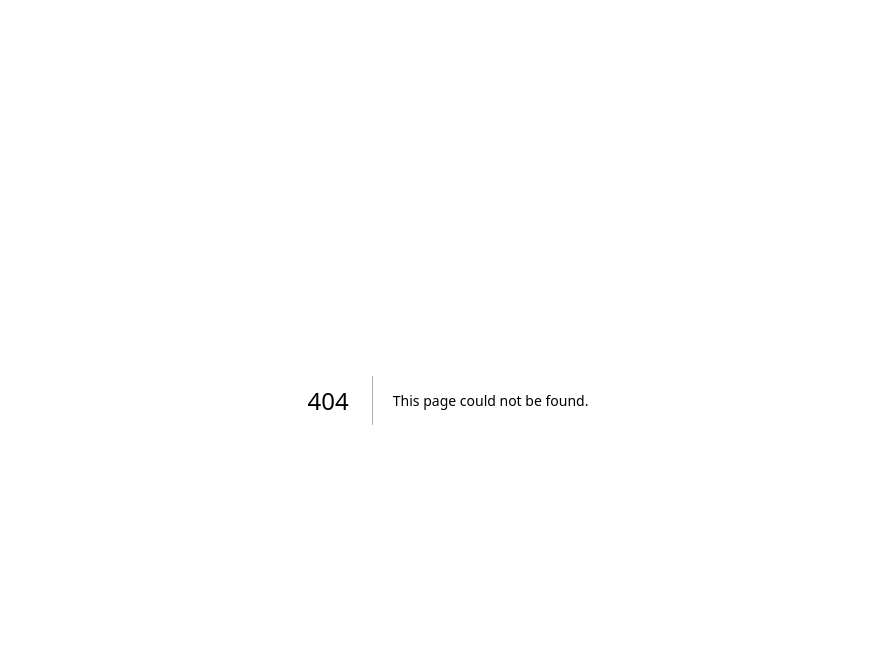
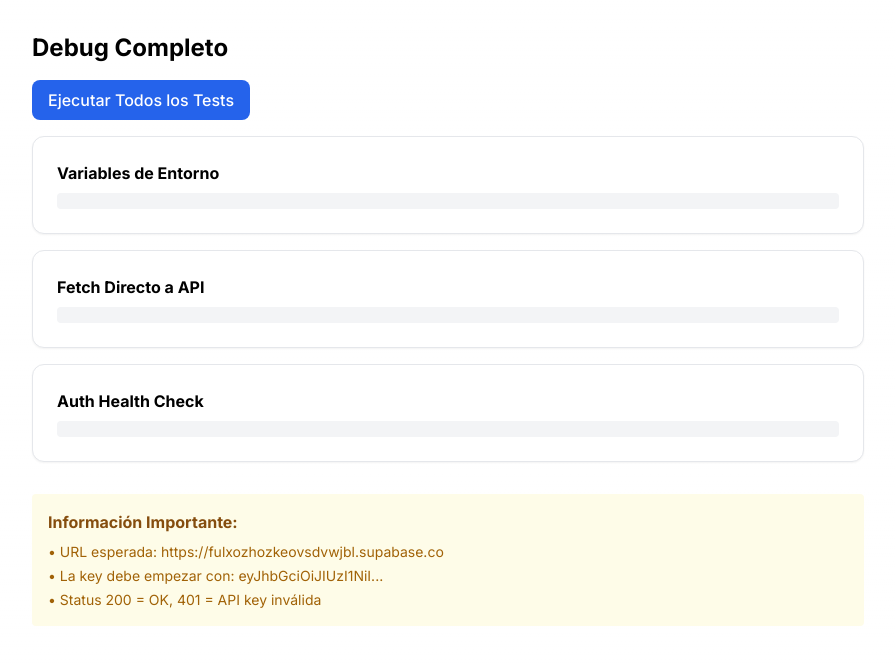
Before and after one commit to hulk84/HealthAI-Saas, a Next.js app: page /debug in a window 1280 px wide. Before the commit this address had no page. Shown: the top 664 px of the page, without its empty margins (192-1087 px from the left). Built offline with nearby package versions, Linux system fonts and the light colour scheme.

Commit message:
Add comprehensive debug page and remove old test pages

```diff
--- a/src/app/api-test/page.tsx
+++ /dev/null
@@ -1,16 +0,0 @@
-'use client'
-
-export default function ApiTestPage() {
-  return (
-    <div className="p-8">
-      <h1 className="text-2xl font-bold mb-4">Test de Variables de Entorno</h1>
-      <div className="space-y-2">
-        <p><strong>SUPABASE_URL:</strong> {process.env.NEXT_PUBLIC_SUPABASE_URL || 'NO DEFINIDA'}</p>
-        <p><strong>SUPABASE_ANON_KEY:</strong> {process.env.NEXT_PUBLIC_SUPABASE_ANON_KEY ? '✅ Definida' : '❌ NO DEFINIDA'}</p>
-        <p className="text-sm text-gray-600 mt-4">
-          URL esperada: https://fulxozhozkeovsdvwjbl.supabase.co
-        </p>
-      </div>
-    </div>
-  )
-}
--- /dev/null
+++ b/src/app/debug/page.tsx
@@ -0,0 +1,93 @@
+'use client'
+
+import { useState } from 'react'
+
+export default function DebugPage() {
+  const [results, setResults] = useState<any>({})
+
+  const runTests = async () => {
+    const tests: any = {}
+
+    // Test 1: Variables de entorno
+    tests.env = {
+      url: process.env.NEXT_PUBLIC_SUPABASE_URL,
+      hasKey: !!process.env.NEXT_PUBLIC_SUPABASE_ANON_KEY,
+      keyStart: process.env.NEXT_PUBLIC_SUPABASE_ANON_KEY?.substring(0, 20)
+    }
+
+    // Test 2: Fetch directo
+    try {
+      const response = await fetch('https://fulxozhozkeovsdvwjbl.supabase.co/rest/v1/', {
+        headers: {
+          'apikey': 'eyJhbGciOiJIUzI1NiIsInR5cCI6IkpXVCJ9.eyJpc3MiOiJzdXBhYmFzZSIsInJlZiI6ImZ1bHhvemhvemtlb3ZzZHZ3amJsIiwicm9sZSI6ImFub24iLCJpYXQiOjE3NTIwOTM4MjQsImV4cCI6MjA2NzY2OTgyNH0.UWsV9DGCE-_pYRO_N2sdohmP5aAdFFl_BFdCnU_jvZE'
+        }
+      })
+      tests.directFetch = {
+        status: response.status,
+        ok: response.ok,
+        statusText: response.statusText
+      }
+    } catch (err: any) {
+      tests.directFetch = { error: err.message }
+    }
+
+    // Test 3: Auth endpoint
+    try {
+      const authResponse = await fetch('https://fulxozhozkeovsdvwjbl.supabase.co/auth/v1/health', {
+        headers: {
+          'apikey': 'eyJhbGciOiJIUzI1NiIsInR5cCI6IkpXVCJ9.eyJpc3MiOiJzdXBhYmFzZSIsInJlZiI6ImZ1bHhvemhvemtlb3ZzZHZ3amJsIiwicm9sZSI6ImFub24iLCJpYXQiOjE3NTIwOTM4MjQsImV4cCI6MjA2NzY2OTgyNH0.UWsV9DGCE-_pYRO_N2sdohmP5aAdFFl_BFdCnU_jvZE'
+        }
+      })
+      tests.authHealth = {
+        status: authResponse.status,
+        ok: authResponse.ok
+      }
+    } catch (err: any) {
+      tests.authHealth = { error: err.message }
+    }
+
+    setResults(tests)
+  }
+
+  return (
+    <div className="p-8 max-w-4xl mx-auto">
+      <h1 className="text-2xl font-bold mb-4">Debug Completo</h1>
+
+      <button onClick={runTests} className="btn-primary mb-4">
+        Ejecutar Todos los Tests
+      </button>
+
+      <div className="space-y-4">
+        <div className="card">
+          <h2 className="font-bold mb-2">Variables de Entorno</h2>
+          <pre className="text-sm bg-gray-100 p-2 rounded overflow-auto">
+            {JSON.stringify(results.env, null, 2)}
+          </pre>
+        </div>
+
+        <div className="card">
+          <h2 className="font-bold mb-2">Fetch Directo a API</h2>
+          <pre className="text-sm bg-gray-100 p-2 rounded overflow-auto">
+            {JSON.stringify(results.directFetch, null, 2)}
+          </pre>
+        </div>
+
+        <div className="card">
+          <h2 className="font-bold mb-2">Auth Health Check</h2>
+          <pre className="text-sm bg-gray-100 p-2 rounded overflow-auto">
+            {JSON.stringify(results.authHealth, null, 2)}
+          </pre>
+        </div>
+      </div>
+
+      <div className="mt-8 p-4 bg-yellow-50 rounded">
+        <h3 className="font-bold text-yellow-800">Información Importante:</h3>
+        <ul className="text-sm text-yellow-700 mt-2 space-y-1">
+          <li>• URL esperada: https://fulxozhozkeovsdvwjbl.supabase.co</li>
+          <li>• La key debe empezar con: eyJhbGciOiJIUzI1NiI...</li>
+          <li>• Status 200 = OK, 401 = API key inválida</li>
+        </ul>
+      </div>
+    </div>
+  )
+}
--- a/src/app/direct-test/page.tsx
+++ /dev/null
@@ -1,58 +0,0 @@
-'use client'
-
-import { useState } from 'react'
-
-export default function DirectTestPage() {
-  const [result, setResult] = useState<any>(null)
-  const [loading, setLoading] = useState(false)
-
-  const testDirect = async () => {
-    setLoading(true)
-    try {
-      // Test directo sin usar el cliente de Supabase
-      const response = await fetch(
-        'https://fulxozhozkeovsdvwjbl.supabase.co/rest/v1/profiles?select=*&limit=1',
-        {
-          headers: {
-            'apikey': 'eyJhbGciOiJIUzI1NiIsInR5cCI6IkpXVCJ9.eyJpc3MiOiJzdXBhYmFzZSIsInJlZiI6ImZ1bHhvemhvemtlb3ZzZHZ3amJsIiwicm9sZSI6ImFub24iLCJpYXQiOjE3NTIwOTM4MjQsImV4cCI6MjA2NzY2OTgyNH0.UWsV9DGCE-_pYRO_N2sdohmP5aAdFFl_BFdCnU_jvZE',
-            'Authorization': 'Bearer eyJhbGciOiJIUzI1NiIsInR5cCI6IkpXVCJ9.eyJpc3MiOiJzdXBhYmFzZSIsInJlZiI6ImZ1bHhvemhvemtlb3ZzZHZ3amJsIiwicm9sZSI6ImFub24iLCJpYXQiOjE3NTIwOTM4MjQsImV4cCI6MjA2NzY2OTgyNH0.UWsV9DGCE-_pYRO_N2sdohmP5aAdFFl_BFdCnU_jvZE',
-            'Content-Type': 'application/json',
-            'Prefer': 'return=minimal'
-          }
-        }
-      )
-
-      const text = await response.text()
-      setResult({
-        status: response.status,
-        statusText: response.statusText,
-        body: text
-      })
-    } catch (err: any) {
-      setResult({
-        error: err.message
-      })
-    }
-    setLoading(false)
-  }
-
-  return (
-    <div className="p-8">
-      <h1 className="text-2xl font-bold mb-4">Test Directo de API</h1>
-
-      <button
-        onClick={testDirect}
-        disabled={loading}
-        className="btn-primary mb-4"
-      >
-        Test Directo
-      </button>
-
-      {result && (
-        <pre className="bg-gray-100 p-4 rounded overflow-auto">
-          {JSON.stringify(result, null, 2)}
-        </pre>
-      )}
-    </div>
-  )
-}
--- a/src/app/supabase-test/page.tsx
+++ /dev/null
@@ -1,80 +0,0 @@
-'use client'
-
-import { useState } from 'react'
-import { createClient } from '@/lib/supabase/client'
-
-export default function SupabaseTestPage() {
-  const [result, setResult] = useState<string>('No probado')
-  const [loading, setLoading] = useState(false)
-
-  const testConnection = async () => {
-    setLoading(true)
-    try {
-      const supabase = createClient()
-
-      // Test 1: Verificar conexión
-      const { data, error } = await supabase.from('profiles').select('count').limit(1)
-
-      if (error) {
-        setResult(`Error: ${error.message} (${error.code})`)
-      } else {
-        setResult('✅ Conexión exitosa con Supabase')
-      }
-    } catch (err) {
-      setResult(`Error inesperado: ${err}`)
-    }
-    setLoading(false)
-  }
-
-  const testAuth = async () => {
-    setLoading(true)
-    try {
-      const supabase = createClient()
-
-      // Test 2: Verificar auth
-      const { data, error } = await supabase.auth.getSession()
-
-      if (error) {
-        setResult(`Error Auth: ${error.message}`)
-      } else {
-        setResult(`✅ Auth funcionando. Sesión: ${data.session ? 'Activa' : 'No activa'}`)
-      }
-    } catch (err) {
-      setResult(`Error inesperado: ${err}`)
-    }
-    setLoading(false)
-  }
-
-  return (
-    <div className="p-8 max-w-2xl mx-auto">
-      <h1 className="text-2xl font-bold mb-4">Test de Conexión Supabase</h1>
-
-      <div className="space-y-4">
-        <button
-          onClick={testConnection}
-          disabled={loading}
-          className="btn-primary"
-        >
-          Probar Conexión a Base de Datos
-        </button>
-
-        <button
-          onClick={testAuth}
-          disabled={loading}
-          className="btn-secondary"
-        >
-          Probar Autenticación
-        </button>
-
-        <div className="p-4 bg-gray-100 rounded">
-          <p className="font-mono text-sm">{loading ? 'Probando...' : result}</p>
-        </div>
-
-        <div className="text-sm text-gray-600">
-          <p>URL: {process.env.NEXT_PUBLIC_SUPABASE_URL}</p>
-          <p>Key: {process.env.NEXT_PUBLIC_SUPABASE_ANON_KEY?.substring(0, 20)}...</p>
-        </div>
-      </div>
-    </div>
-  )
-}
```
